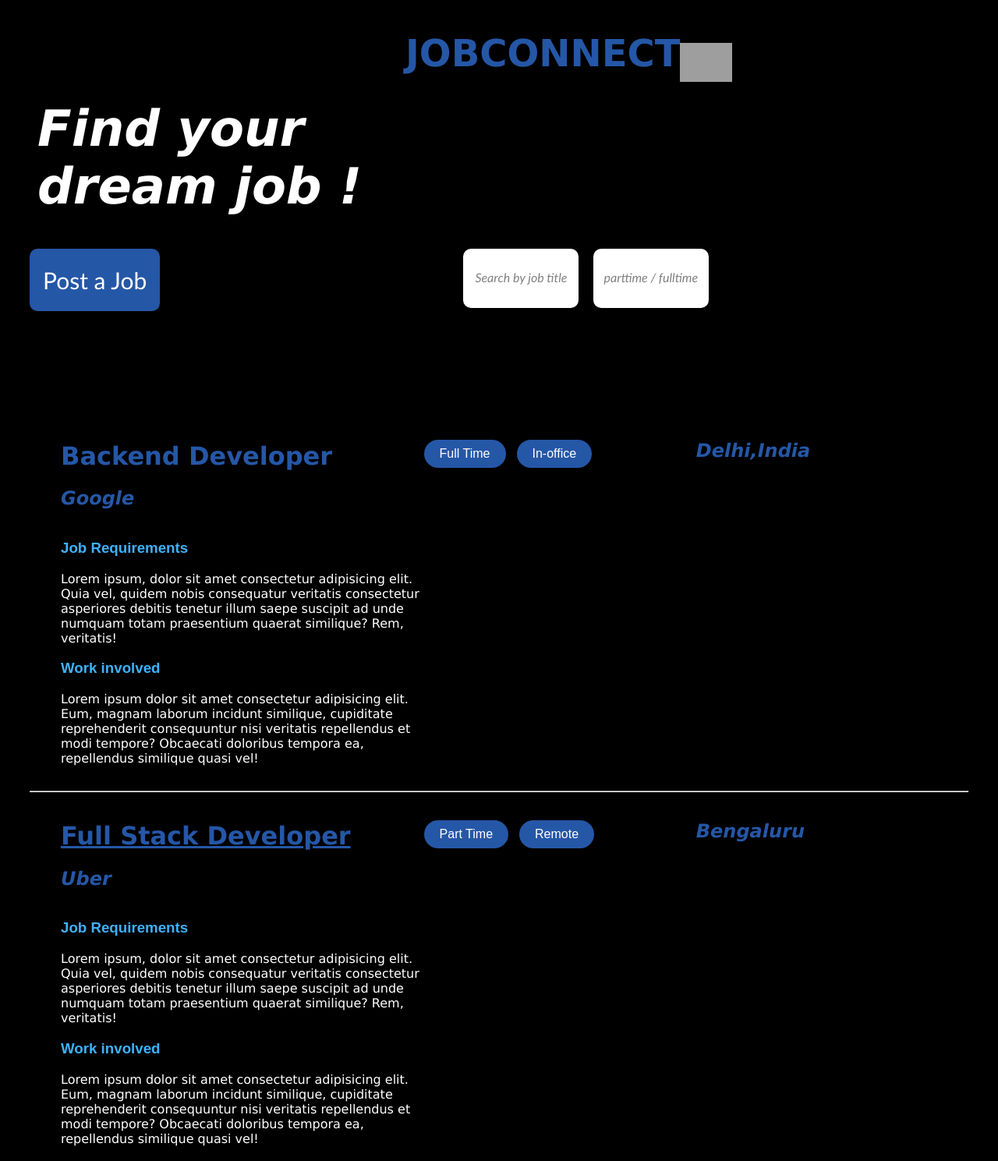
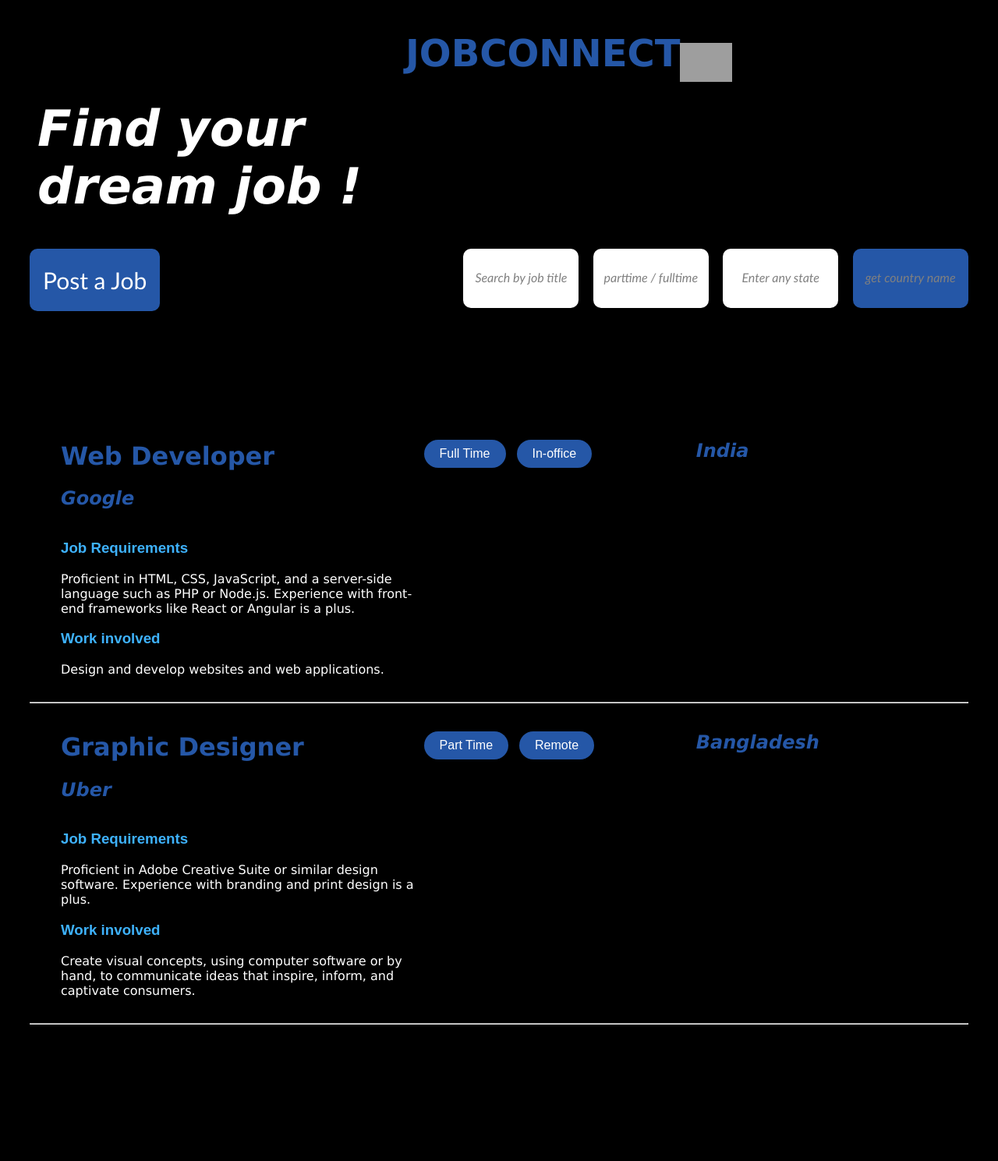
Before and after one commit to taya12hu/joblisting, a plain HTML site: page index.html in a window 1280 px wide. Shown: the top 1489 px of the page at 78% size. After the commit the page ends 1322 px from the top, so only its background shows below. Drawn offline with Linux system fonts and the light colour scheme; grey boxes are pictures that could not be loaded.

Commit message:
Update index.html

```diff
--- a/index.html
+++ b/index.html
@@ -23,6 +23,7 @@
           dream job !
         </h1>
         <div class="flex">
+
           <button id="post-job">Post a Job</button>
 
           <div class="searching">
@@ -38,6 +39,18 @@
               placeholder="parttime / fulltime"
               onkeyup="time()"
             />
+            <input
+              type="text"
+              id="locationsearch"
+              placeholder="Enter any state"
+              onkeyup="locationstate()"
+            />
+            <input
+              type="text"
+              id="countrysearch"
+              placeholder="get country name"
+              onclick="myfinding()"
+            />
           </div>
         </div>
       </div>
@@ -46,13 +59,7 @@
     <form id="post-form">
       <div class="heading" id="heading">
         <h1>POST A JOB</h1>
-        <button class="cross" onclick="close()">
-          <img
-            id="crossbtn"
-            src="https://img.icons8.com/ios/1x/multiply.png"
-            alt=""
-          />
-        </button>
+
       </div>
       <div class="formstyle">
         Job title:<input
@@ -76,7 +83,7 @@
         Job Requirements:<input
           type="text"
           id="text4"
-          placeholder="Jon requirements"
+          placeholder="Job requirements"
           required
         />
         Remote:<input
@@ -104,10 +111,9 @@
 
     <div id="alljoblists">
       <div class="container" id="container">
-
         <ul class="job1" id="job1">
           <li>
-            <h1>Backend Developer</h1>
+            <h1>Web Developer</h1>
             <h2>Google</h2>
           </li>
 
@@ -117,7 +123,7 @@
           </li>
 
           <li>
-            <h2 style="color: #2557a7">Delhi,India</h2>
+            <h2 style="color: #2557a7">India</h2>
           </li>
 
           <div class="jobinfo" id="jobinfo">
@@ -128,10 +134,7 @@
                 font-family: Verdana, Geneva, Tahoma, sans-serif;
               "
             >
-              Lorem ipsum, dolor sit amet consectetur adipisicing elit. Quia
-              vel, quidem nobis consequatur veritatis consectetur asperiores
-              debitis tenetur illum saepe suscipit ad unde numquam totam
-              praesentium quaerat similique? Rem, veritatis!
+            Proficient in HTML, CSS, JavaScript, and a server-side language such as PHP or Node.js. Experience with front-end frameworks like React or Angular is a plus.
             </p>
             <h3>Work involved</h3>
             <p
@@ -140,10 +143,7 @@
                 font-family: Verdana, Geneva, Tahoma, sans-serif;
               "
             >
-              Lorem ipsum dolor sit amet consectetur adipisicing elit. Eum,
-              magnam laborum incidunt similique, cupiditate reprehenderit
-              consequuntur nisi veritatis repellendus et modi tempore? Obcaecati
-              doloribus tempora ea, repellendus similique quasi vel!
+            Design and develop websites and web applications.
             </p>
           </div>
         </ul>
@@ -152,7 +152,7 @@
 
         <ul class="job2" id="job2">
           <li>
-            <h1><u>Full Stack Developer</u></h1>
+            <h1>Graphic Designer</h1>
             <h2>Uber</h2>
           </li>
 
@@ -162,7 +162,7 @@
           </li>
 
           <li>
-            <h2 style="color: #2557a7">Bengaluru</h2>
+            <h2 style="color: #2557a7">Bangladesh</h2>
           </li>
 
           <div class="jobinfo2" id="jobinfo2">
@@ -173,10 +173,7 @@
                 font-family: Verdana, Geneva, Tahoma, sans-serif;
               "
             >
-              Lorem ipsum, dolor sit amet consectetur adipisicing elit. Quia
-              vel, quidem nobis consequatur veritatis consectetur asperiores
-              debitis tenetur illum saepe suscipit ad unde numquam totam
-              praesentium quaerat similique? Rem, veritatis!
+            Proficient in Adobe Creative Suite or similar design software. Experience with branding and print design is a plus.
             </p>
             <h3>Work involved</h3>
             <p
@@ -185,10 +182,7 @@
                 font-family: Verdana, Geneva, Tahoma, sans-serif;
               "
             >
-              Lorem ipsum dolor sit amet consectetur adipisicing elit. Eum,
-              magnam laborum incidunt similique, cupiditate reprehenderit
-              consequuntur nisi veritatis repellendus et modi tempore? Obcaecati
-              doloribus tempora ea, repellendus similique quasi vel!
+            Create visual concepts, using computer software or by hand, to communicate ideas that inspire, inform, and captivate consumers.
             </p>
           </div>
         </ul>
```
